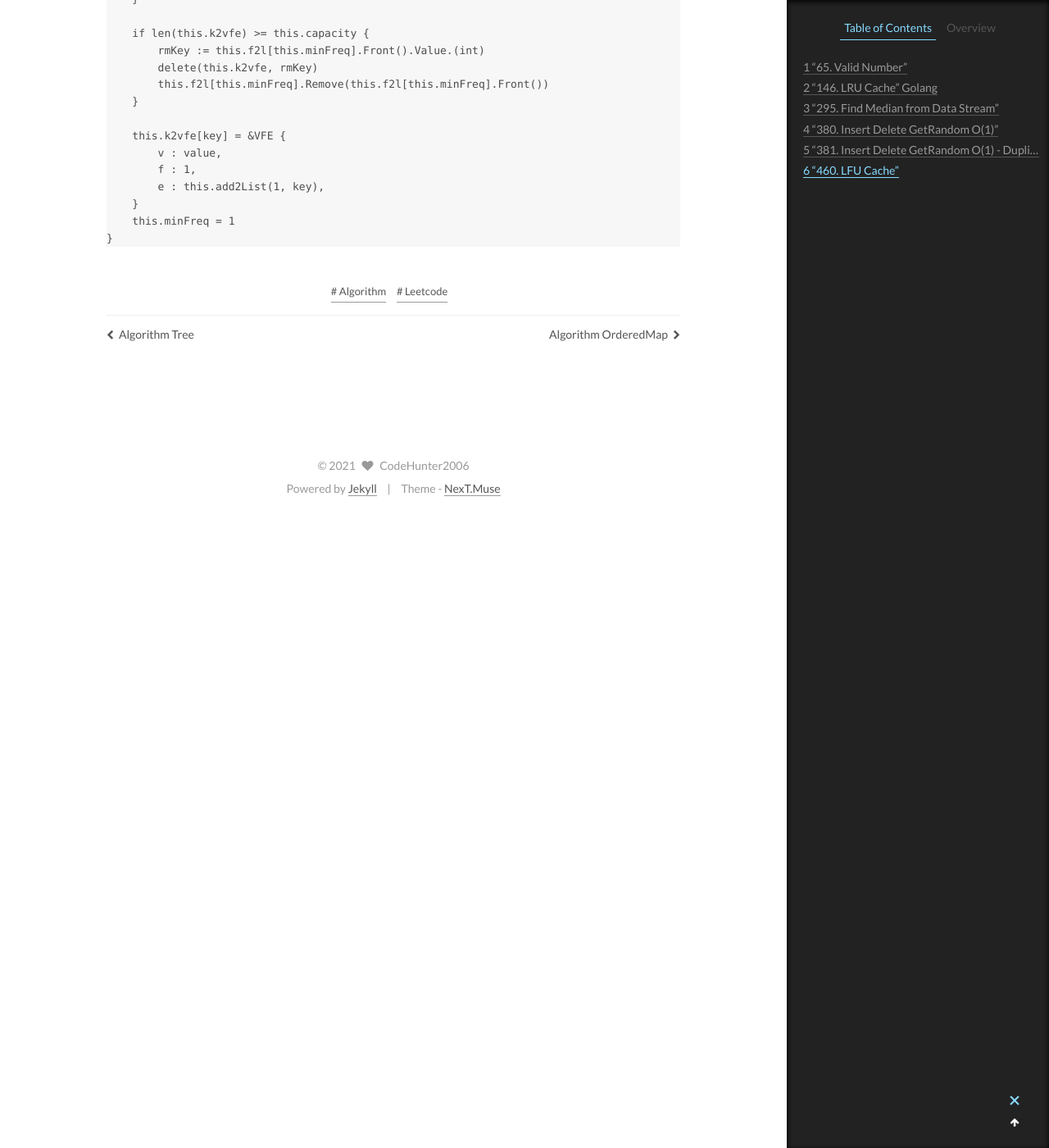
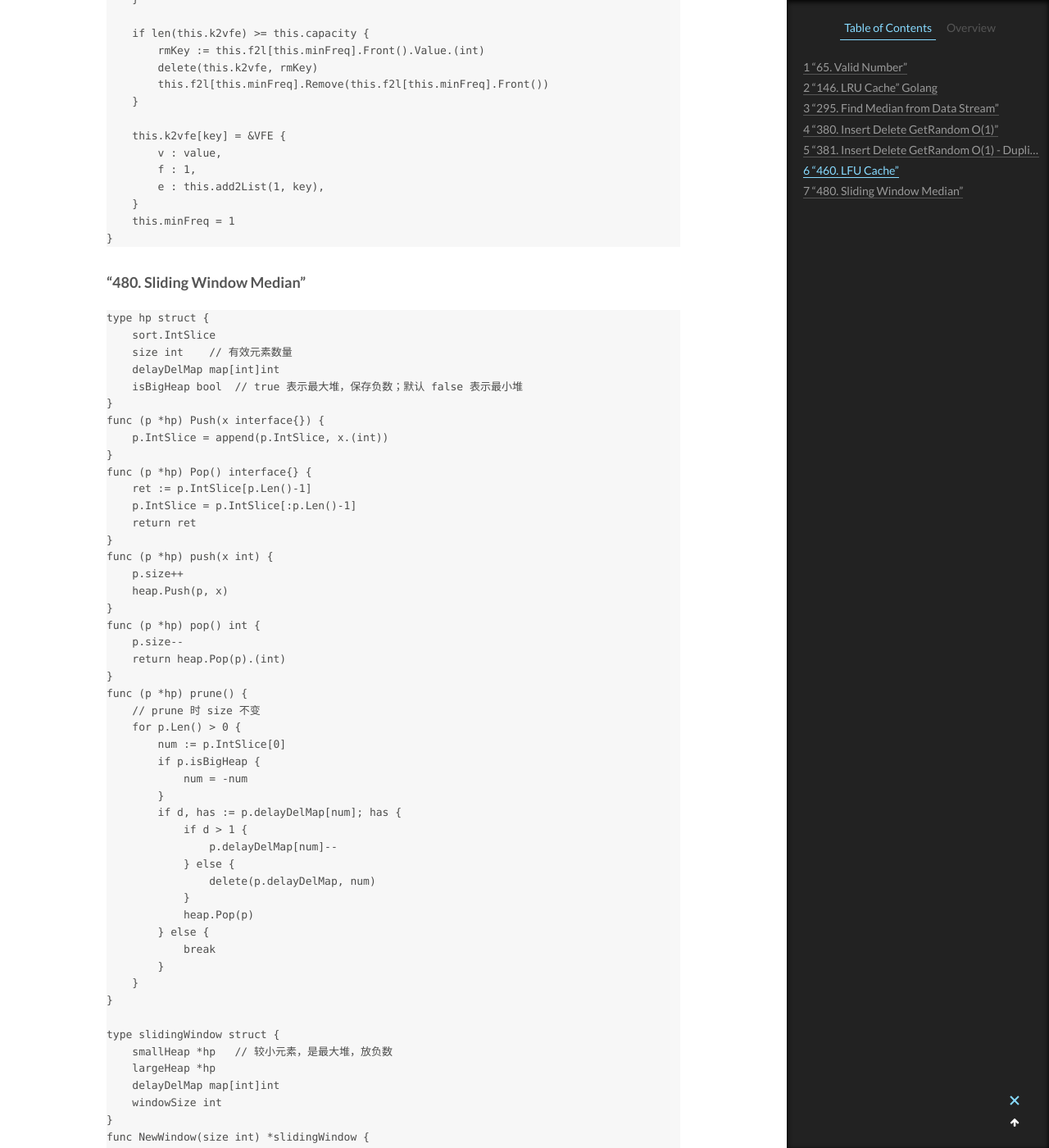
Before and after one commit to CodeHunter2006/CodeHunter2006.github.io, a Jekyll site: the page built from _posts/2021-01-02-Algorithm_StructDesign.md, in a window 1280 px wide and 1400 px high, scrolled down 7794 px. Shown: the whole window at 82% size. Built offline with Jekyll 4.4.1, drawn with Linux system fonts in a browser that asks for light colours; some of the changed text lies outside the part shown.

Commit message:
[doc]: add contents.

````diff
--- a/_posts/2021-01-02-Algorithm_StructDesign.md
+++ b/_posts/2021-01-02-Algorithm_StructDesign.md
@@ -379,3 +379,119 @@ func (this *LFUCache) Put(key int, value int)  {
     this.minFreq = 1
 }
 ```
+
+### "480. Sliding Window Median"
+
+```Go
+type hp struct {
+    sort.IntSlice
+    size int    // 有效元素数量
+    delayDelMap map[int]int
+    isBigHeap bool  // true 表示最大堆，保存负数；默认 false 表示最小堆
+}
+func (p *hp) Push(x interface{}) {
+    p.IntSlice = append(p.IntSlice, x.(int))
+}
+func (p *hp) Pop() interface{} {
+    ret := p.IntSlice[p.Len()-1]
+    p.IntSlice = p.IntSlice[:p.Len()-1]
+    return ret
+}
+func (p *hp) push(x int) {
+    p.size++
+    heap.Push(p, x)
+}
+func (p *hp) pop() int {
+    p.size--
+    return heap.Pop(p).(int)
+}
+func (p *hp) prune() {
+    // prune 时 size 不变
+    for p.Len() > 0 {
+        num := p.IntSlice[0]
+        if p.isBigHeap {
+            num = -num
+        }
+        if d, has := p.delayDelMap[num]; has {
+            if d > 1 {
+                p.delayDelMap[num]--
+            } else {
+                delete(p.delayDelMap, num)
+            }
+            heap.Pop(p)
+        } else {
+            break
+        }
+    }
+}
+
+type slidingWindow struct {
+    smallHeap *hp   // 较小元素，是最大堆，放负数
+    largeHeap *hp
+    delayDelMap map[int]int
+    windowSize int
+}
+func NewWindow(size int) *slidingWindow {
+    m := make(map[int]int)
+    return &slidingWindow{
+        smallHeap: &hp{delayDelMap: m, isBigHeap: true},
+        largeHeap: &hp{delayDelMap: m},
+        delayDelMap: m,
+        windowSize: size,
+    }
+}
+func (p *slidingWindow) makeBalance() {
+    if p.smallHeap.size > p.largeHeap.size+1 {  // 较小数堆元素允许偏多1
+        p.largeHeap.push(-p.smallHeap.pop())
+        p.smallHeap.prune()
+    } else if p.largeHeap.size > p.smallHeap.size {
+        p.smallHeap.push(-p.largeHeap.pop())
+        p.largeHeap.prune()
+    }
+}
+func (p *slidingWindow) insert(num int) {
+    if p.smallHeap.Len() == 0 || num <= -p.smallHeap.IntSlice[0] {
+        p.smallHeap.push(-num)
+    } else {
+        p.largeHeap.push(num)
+    }
+    p.makeBalance()
+}
+func (p *slidingWindow) erase(num int) {
+    p.delayDelMap[num]++
+    if num <= -p.smallHeap.IntSlice[0] {
+        p.smallHeap.size--
+        p.smallHeap.prune()
+    } else {
+        p.largeHeap.size--
+        p.largeHeap.prune()
+    }
+    p.makeBalance()
+}
+func (p *slidingWindow) getMedian() float64 {
+    if p.windowSize & 1 > 0 {
+        return float64(-p.smallHeap.IntSlice[0])
+    } else {
+        return float64(-p.smallHeap.IntSlice[0]+p.largeHeap.IntSlice[0])/2
+    }
+}
+
+func medianSlidingWindow(nums []int, k int) []float64 {
+    n := len(nums)
+    sw := NewWindow(k)
+    for _, v := range nums[:k] {
+        sw.insert(v)
+    }
+    ret := make([]float64, 0, n-k+1)
+    ret = append(ret, sw.getMedian())
+
+    for i := k; i < n; i++ {
+        sw.insert(nums[i])
+        sw.erase(nums[i-k])
+        //fmt.Println("insert",nums[i],"erase",nums[i-k],"ret", sw.getMedian(),sw.delayDelMap,sw.smallHeap.IntSlice,sw.largeHeap.IntSlice)
+        ret = append(ret, sw.getMedian())
+    }
+
+    return ret
+}
+```
````
Also changed, not shown: _posts/2020-12-20-Algorithm_Tips.md (+8 -0 lines), _posts/2020-12-27-LeetCode_Question_Category.md (+16 -0 lines).
